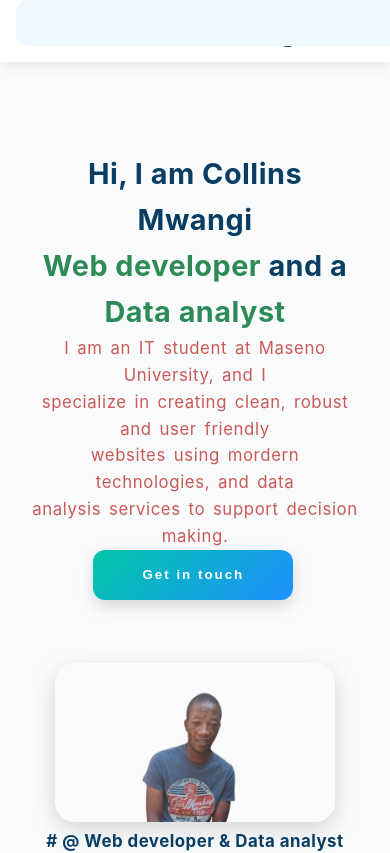
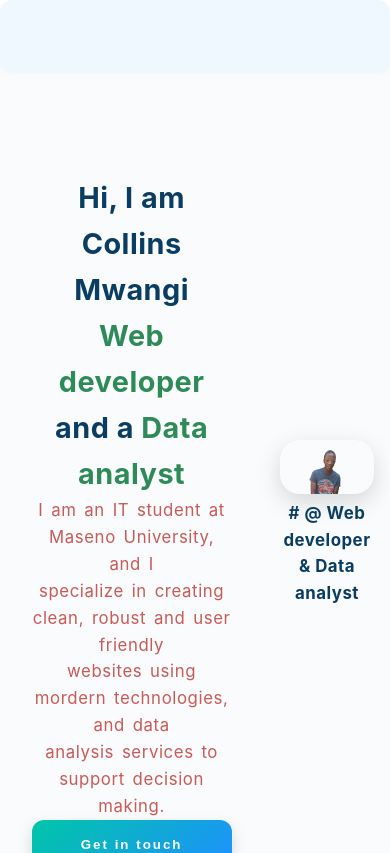
Before and after one commit to mwangiKenya/portfolio, a React (Vite) app: page /#/ in a window 390 px wide. Shown: the top 853 px of the page. Built offline with nearby package versions, Linux system fonts and the light colour scheme; a web font is replaced by a local one.

Commit message:
add changes

```diff
--- a/src/index.css
+++ b/src/index.css
@@ -33,6 +33,9 @@ a {
   backdrop-filter: blur(10px);
   transition: all 0.3s ease;
   height: 26%;
+  display: flex;
+  flex-direction: column;
+  align-items: center;
 }
 
 /* 🟢 HEADER */
@@ -61,6 +64,7 @@ a {
   border-radius: 12px;
   text-align: center;
   padding: 1rem 0.5rem;
+  width: 100%;
 }
 .my-nav-link {
   text-decoration: none;
@@ -78,6 +82,34 @@ a {
 }
 .my-nav-link.active {
   border-bottom: 3px solid #00796b;
+}
+
+/* Hamburger Icon */
+.hamburger {
+  display: none; /* visible only on small screens */
+  flex-direction: column;
+  justify-content: space-between;
+  width: 30px;
+  height: 25px;
+  cursor: pointer;
+  margin: 0.5rem 0;
+  z-index: 1100;
+}
+.hamburger .bar {
+  height: 3px;
+  width: 100%;
+  background-color: #333;
+  border-radius: 2px;
+  transition: all 0.3s ease;
+}
+.hamburger .bar.open:nth-child(1) {
+  transform: rotate(45deg) translate(5px, 5px);
+}
+.hamburger .bar.open:nth-child(2) {
+  opacity: 0;
+}
+.hamburger .bar.open:nth-child(3) {
+  transform: rotate(-45deg) translate(5px, -5px);
 }
 
 /* 👤 BIO SECTION */
@@ -187,7 +219,7 @@ strong {
   box-shadow: 0 3px 10px rgba(0, 0, 0, 0.05);
 }
 
-/* ⚫ FOOTER (Updated & Fixed) */
+/* ⚫ FOOTER */
 footer {
   background-color: #0b0c10;
   color: #ffffff;
@@ -207,53 +239,29 @@ footer {
   bottom: 0;
   box-sizing: border-box;
 }
-
 .footercontentdiv {
   width: 30%;
   min-width: 250px;
   margin: 0;
 }
-
 .ShowFooterLink {
   text-decoration: none;
   color: #00ff88;
   font-weight: bold;
   transition: color 0.3s ease, transform 0.3s ease;
 }
-
 .ShowFooterLink:hover {
   color: #1e90ff;
   transform: scale(1.05);
 }
-
 .footer-pic {
   width: 35px;
   height: 35px;
   border-radius: 10px;
   transition: transform 0.3s ease;
 }
-
 .footer-pic:hover {
   transform: rotate(10deg) scale(1.1);
-}
-
-/* Responsive Footer */
-@media (max-width: 768px) {
-  footer {
-    flex-direction: column;
-    align-items: center;
-    gap: 1.5rem;
-    padding: 2rem 1rem;
-  }
-
-  .footercontentdiv {
-    width: 90%;
-    text-align: center;
-  }
-  body{
-    margin-top: 200px;
-  }
-  .my-header-div { display: none; }
 }
 
 /* 📱 RESPONSIVE DESIGN */
@@ -261,65 +269,13 @@ footer {
 /* Small Phones */
 @media (max-width: 480px) {
   body {
-    margin-top: 160px; /* Adjusted for nav height */
+    margin-top: 160px;
     font-size: 0.9rem;
   }
   .my-header-div { display: none; }
-  .my-nav-section {
-    display: flex;
-    flex-direction: column;
-    align-items: center;
-    padding: 0.5rem;
-  }
-  .my-home-holder-div {
-    flex-direction: column;
-    text-align: center;
-    padding: 1.5rem 1rem;
-  }
-  .my-pic {
-    max-width: 280px;
-  }
-  .skill-show-div {
-    width: 90%;
-    padding: 1rem;
-  }
-  .my-main-top-div {
-    height: auto;
-    padding: 0.5rem 0.5rem;
-  }
-  /* Helps anchor links scroll correctly below nav */
-  .my-home-holder-div,
-  .my-bio-div {
-    scroll-margin-top: 140px;
-  }
 
-  /* 🍔 Hamburger Menu Styles */
-  .hamburger {
-    display: flex;
-    flex-direction: column;
-    justify-content: space-between;
-    width: 28px;
-    height: 22px;
-    cursor: pointer;
-    margin: 0 auto 0.5rem auto;
-  }
-  .hamburger .bar {
-    height: 3px;
-    width: 100%;
-    background-color: #333;
-    border-radius: 2px;
-    transition: all 0.3s ease;
-  }
-  .hamburger .bar.open:nth-child(1) {
-    transform: rotate(45deg) translate(5px, 5px);
-  }
-  .hamburger .bar.open:nth-child(2) {
-    opacity: 0;
-  }
-  .hamburger .bar.open:nth-child(3) {
-    transform: rotate(-45deg) translate(5px, -5px);
-  }
-
+  /* Hamburger Menu */
+  .hamburger { display: flex; }
   .nav-links {
     display: none;
     flex-direction: column;
@@ -335,45 +291,38 @@ footer {
     font-size: 1rem;
     padding: 0.7rem;
   }
-}
 
-/* Tablets */
-@media (min-width: 481px) and (max-width: 768px) {
-  body {
-    margin-top: 160px; /* Adjusted for nav height */
-  }
-  .my-home-holder-div {
-    flex-direction: column;
-    text-align: center;
-    padding: 2rem;
-  }
-  .skill-show-div {
-    width: 75%;
-  }
   .my-main-top-div {
     height: auto;
-    padding: 0.5rem 1rem;
+    padding: 0.5rem 0.5rem;
+    flex-direction: column;
+    align-items: center;
   }
+
   .my-home-holder-div,
   .my-bio-div {
     scroll-margin-top: 140px;
   }
 }
 
+/* Tablets */
+@media (min-width: 481px) and (max-width: 768px) {
+  body { margin-top: 160px; }
+  .my-home-holder-div { flex-direction: column; text-align: center; padding: 2rem; }
+  .skill-show-div { width: 75%; }
+  .my-main-top-div { height: auto; padding: 0.5rem 1rem; }
+  .my-home-holder-div,
+  .my-bio-div { scroll-margin-top: 140px; }
+}
+
 /* Laptops */
 @media (min-width: 769px) and (max-width: 1024px) {
-  .my-home-holder-div {
-    flex-wrap: wrap;
-    justify-content: center;
-  }
+  .my-home-holder-div { flex-wrap: wrap; justify-content: center; }
 }
 
 /* Large Desktops */
 @media (min-width: 1025px) {
-  .my-home-holder-div {
-    max-width: 1200px;
-    margin: auto;
-  }
+  .my-home-holder-div { max-width: 1200px; margin: auto; }
 }
 
 /* 📬 CONTACT FORM SECTION */
@@ -392,7 +341,6 @@ footer {
   text-align: center;
   font-weight: 700;
 }
-
 .contact-form {
   display: flex;
   flex-direction: column;
@@ -400,14 +348,12 @@ footer {
   max-width: 600px;
   margin: 0 auto;
 }
-
 .form-group label {
   font-weight: 600;
   color: #0a3d62;
   margin-bottom: 0.3rem;
   display: block;
 }
-
 input,
 textarea {
   width: 90%;
@@ -418,14 +364,12 @@ textarea {
   font-size: 1rem;
   transition: all 0.3s ease;
 }
-
 input:focus,
 textarea:focus {
   border-color: #00796b;
   box-shadow: 0 0 6px rgba(0, 121, 107, 0.3);
   outline: none;
 }
-
 .contact-submit {
   background: linear-gradient(135deg, #00c6a7, #1e90ff);
   color: #fff;
@@ -436,7 +380,6 @@ textarea:focus {
   cursor: pointer;
   transition: all 0.3s ease;
 }
-
 .contact-submit:hover {
   transform: scale(1.05);
   background: linear-gradient(135deg, #1e90ff, #00c6a7);
@@ -444,22 +387,12 @@ textarea:focus {
 
 /* Animation */
 @keyframes fadeUp {
-  from {
-    opacity: 0;
-    transform: translateY(30px);
-  }
-  to {
-    opacity: 1;
-    transform: translateY(0);
-  }
+  from { opacity: 0; transform: translateY(30px); }
+  to { opacity: 1; transform: translateY(0); }
 }
 
 /* Responsive Contact */
 @media (max-width: 600px) {
-  .contact-section {
-    padding: 1.5rem 1rem;
-  }
-  .contact-section h3 {
-    font-size: 1.3rem;
-  }
+  .contact-section { padding: 1.5rem 1rem; }
+  .contact-section h3 { font-size: 1.3rem; }
 }
```
